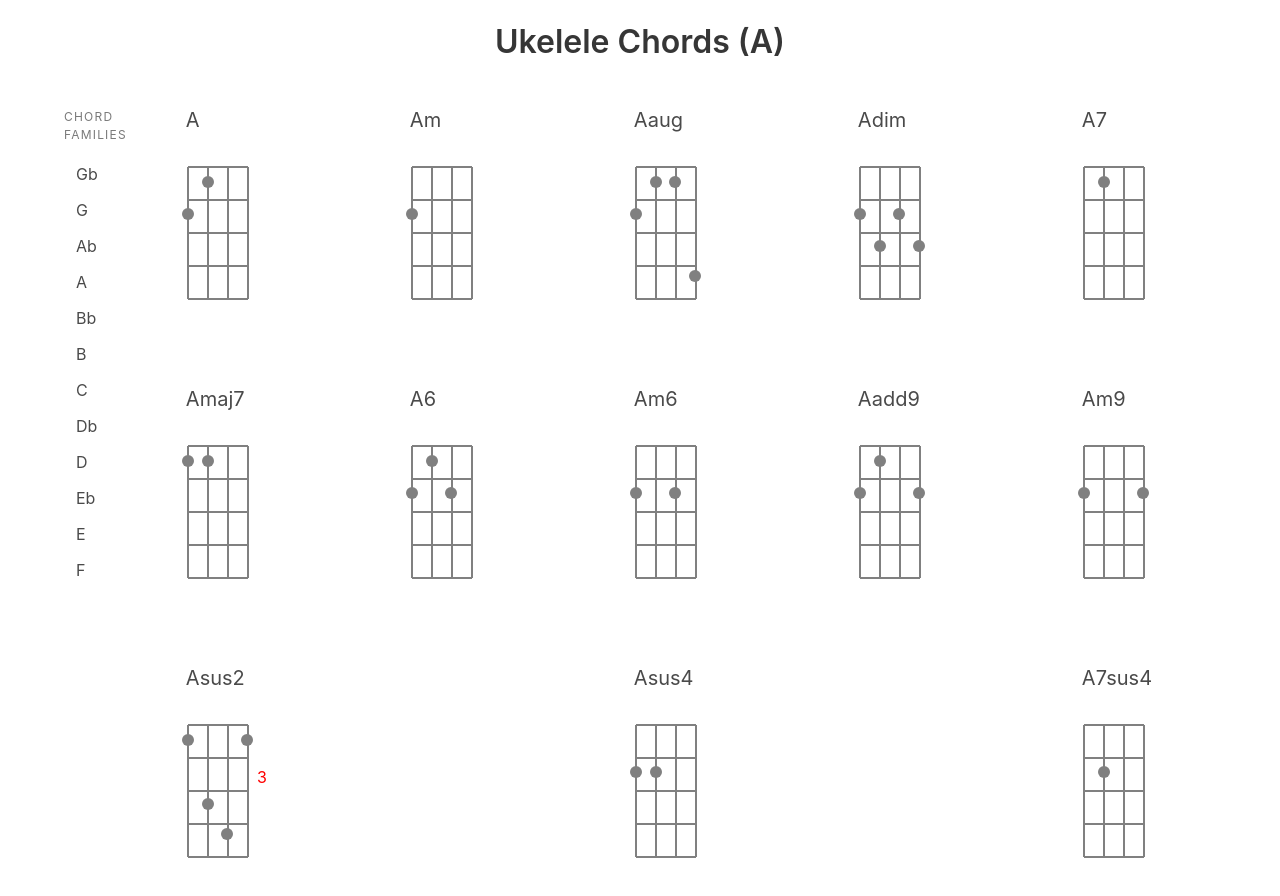
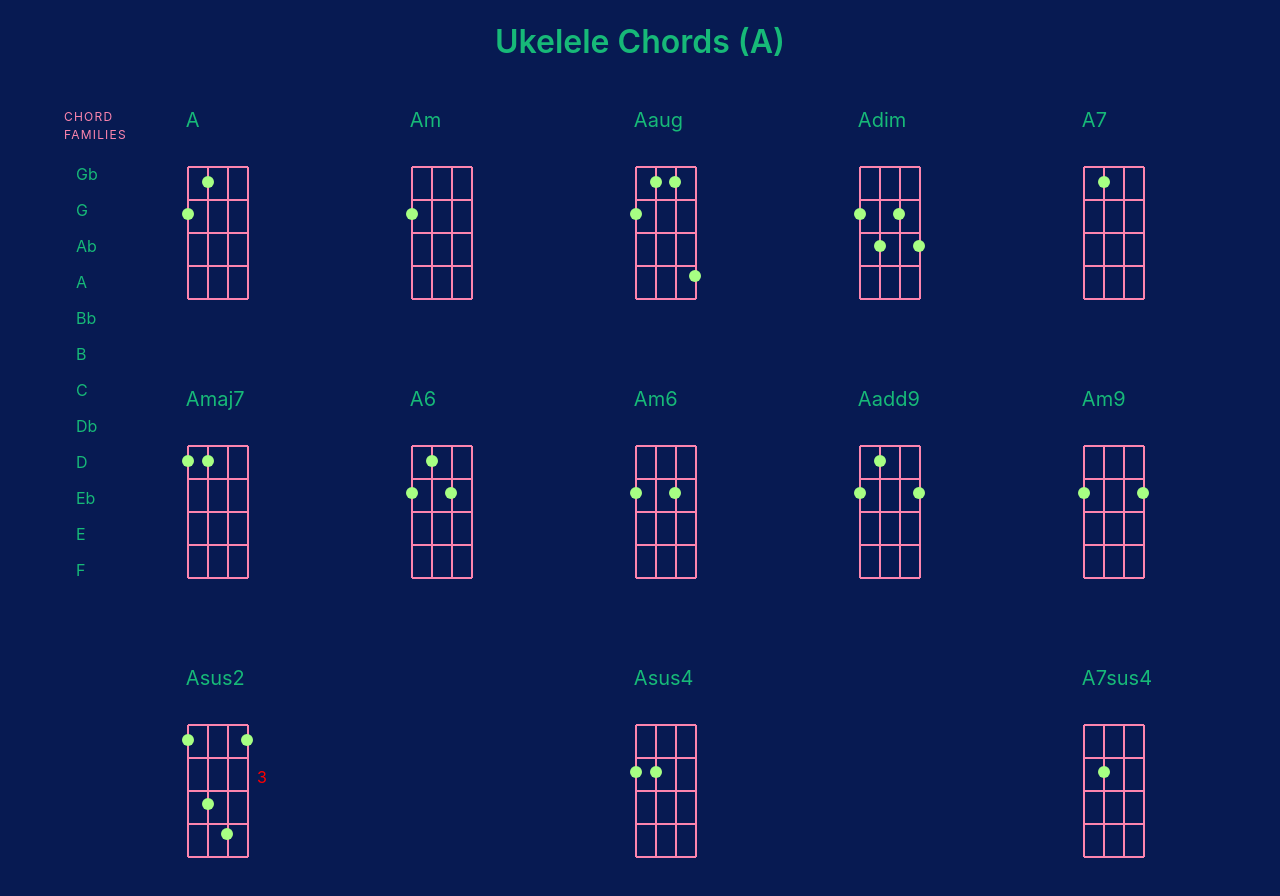
Before and after one commit to pranayaryal/chords, a React (Create React App) app: page /A in a window 1280 px wide. Shown: the top 896 px of the page. Built offline with nearby package versions, Linux system fonts and the light colour scheme.

Commit message:
change colors

```diff
--- a/src/App.scss
+++ b/src/App.scss
@@ -1,3 +1,6 @@
+body {
+  background: #071a52;
+}
 
 .svg-class{
     padding: 0 30px;
@@ -8,4 +11,28 @@
 }
 
 
+
 @import '../node_modules/bulma/bulma.sass';
+
+// Overrides
+.menu-label {
+      color: #fc85ae;
+}
+
+.menu-list {
+  a {
+      color: #17b978;
+      font-weight: 400;
+  }
+}
+
+.title, .subtitle {
+    // color: #fc85ae;
+    color: #17b978;
+}
+
+svg {
+  line {
+      color: #a7ff83;
+  }
+}
--- a/src/components/Chord.js
+++ b/src/components/Chord.js
@@ -8,13 +8,13 @@ const Chord = props => {
     const horizontals = lodash.range(10, 143, 33)
 
     let verticalLines = verticals.map((vertical, i) =>
-                 <Line x1={vertical} y1="10" x2={vertical} y2="142" key={i}
-                    stroke="gray" strokeWidth="2"/>
+                 <Line  x1={vertical} y1="10" x2={vertical} y2="142" key={i}
+                    stroke="#fc85ae" strokeWidth="2"/>
     )
 
     let horizontalLines = horizontals.map((horizontal, i) =>
                  <Line x1="7" y1={horizontal} x2="67" y2={horizontal} key={i}
-                    stroke="gray" strokeWidth="2"/>
+                    stroke="#fc85ae" strokeWidth="2"/>
         );
     return(
         <div className='tile is-parent'>
@@ -26,10 +26,10 @@ const Chord = props => {
                         <text x="76" y="38" fill="red">{props.textUpper}</text>
                         {verticalLines}
                         {horizontalLines}
-                        { props.x1 > 0 ? <circle cx={props.x1} cy={props.y1} r="6" fill="grey"/> : '' }
-                        { props.x2 > 0 ? <circle cx={props.x2} cy={props.y2} r="6" fill="grey"/> : '' }
-                        { props.x3 > 0 ? <circle cx={props.x3} cy={props.y3} r="6" fill="grey"/> : '' }
-                        { props.x4 > 0 ? <circle cx={props.x4} cy={props.y4} r="6" fill="grey"/> : '' }
+                        { props.x1 > 0 ? <circle cx={props.x1} cy={props.y1} r="6" fill="#a7ff83"/> : '' }
+                        { props.x2 > 0 ? <circle cx={props.x2} cy={props.y2} r="6" fill="#a7ff83"/> : '' }
+                        { props.x3 > 0 ? <circle cx={props.x3} cy={props.y3} r="6" fill="#a7ff83"/> : '' }
+                        { props.x4 > 0 ? <circle cx={props.x4} cy={props.y4} r="6" fill="#a7ff83"/> : '' }
 
                     </svg>
                 </div>
--- a/src/components/ChordName.js
+++ b/src/components/ChordName.js
@@ -1,7 +1,12 @@
-import React from 'react';
+import React, { useState, useEffect } from 'react';
 
 
 const ChordName = ({match}) => {
+
+  useEffect(() => {
+    document.title = `Ukulele Chords (${match.params.id})`;
+  });
+
     return (
         <nav class="level">
             <div class="level-item has-text-centered">
```
